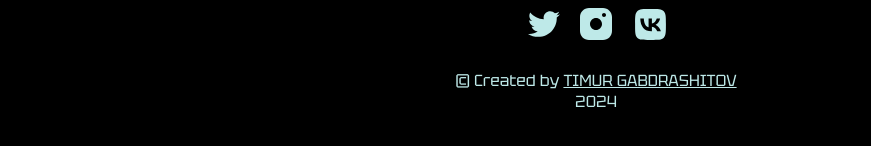
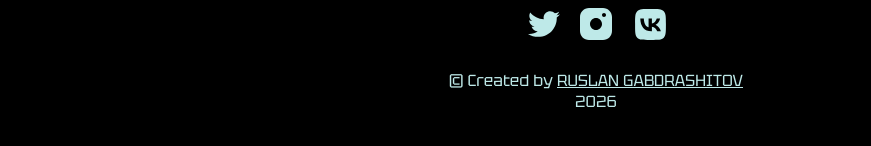
Before and after one commit to B0NNERR/carservice-longread, a React (Vite) app: page / in a window 1280 px wide. Shown: the part 3498-3644 px from the top of the page, without its empty margins (44-915 px from the left). Built offline with nearby package versions, Linux system fonts and the light colour scheme; no server answers.

Commit message:
Переделал для Руслана

```diff
--- a/src/components/Footer/Footer.jsx
+++ b/src/components/Footer/Footer.jsx
@@ -72,10 +72,10 @@ const Footer = () => {
 			<div className={styles.footnote}>
 				© Created by{' '}
 				<a href='https://t.me/timmur_kom' target='_blank'>
-					Timur Gabdrashitov
+					Ruslan Gabdrashitov
 				</a>
 			</div>
-			<div>2024</div>
+			<div>2026</div>
 		</footer>
 	);
 };
```
